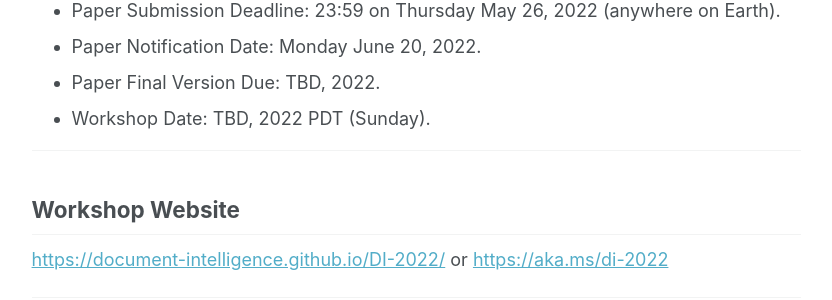
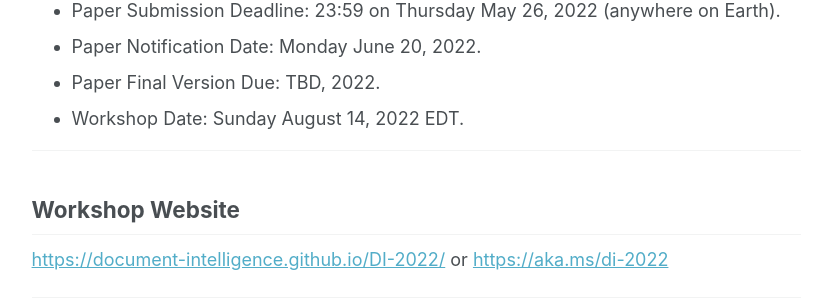
Before and after one commit to document-intelligence/DI-2022, a Jekyll site: the page built from _pages/cfp.md, in a window 1280 px wide and 900 px high, scrolled down 2755 px. Shown: the part 152-452 px from the top of the window, without its empty margins (250-1082 px from the left). Built offline with Jekyll 4.4.1, drawn with Linux system fonts in a browser that asks for light colours.

Commit message:
Update cfp.md

```diff
--- a/_pages/cfp.md
+++ b/_pages/cfp.md
@@ -122,7 +122,7 @@ Microsoft Research CMT: <https://cmt3.research.microsoft.com/DI2022>
 - Paper Notification Date: Monday June 20, 2022.
 - Paper Final Version Due: TBD, 2022.
 <!-- - Pre-recorded Video and Slides Upload Due: 23:59 on TBD, 2022 (anywhere on Earth). -->
-- Workshop Date: TBD, 2022 PDT (Sunday).
+- Workshop Date: Sunday August 14, 2022 EDT.
 
 ------
 
```
